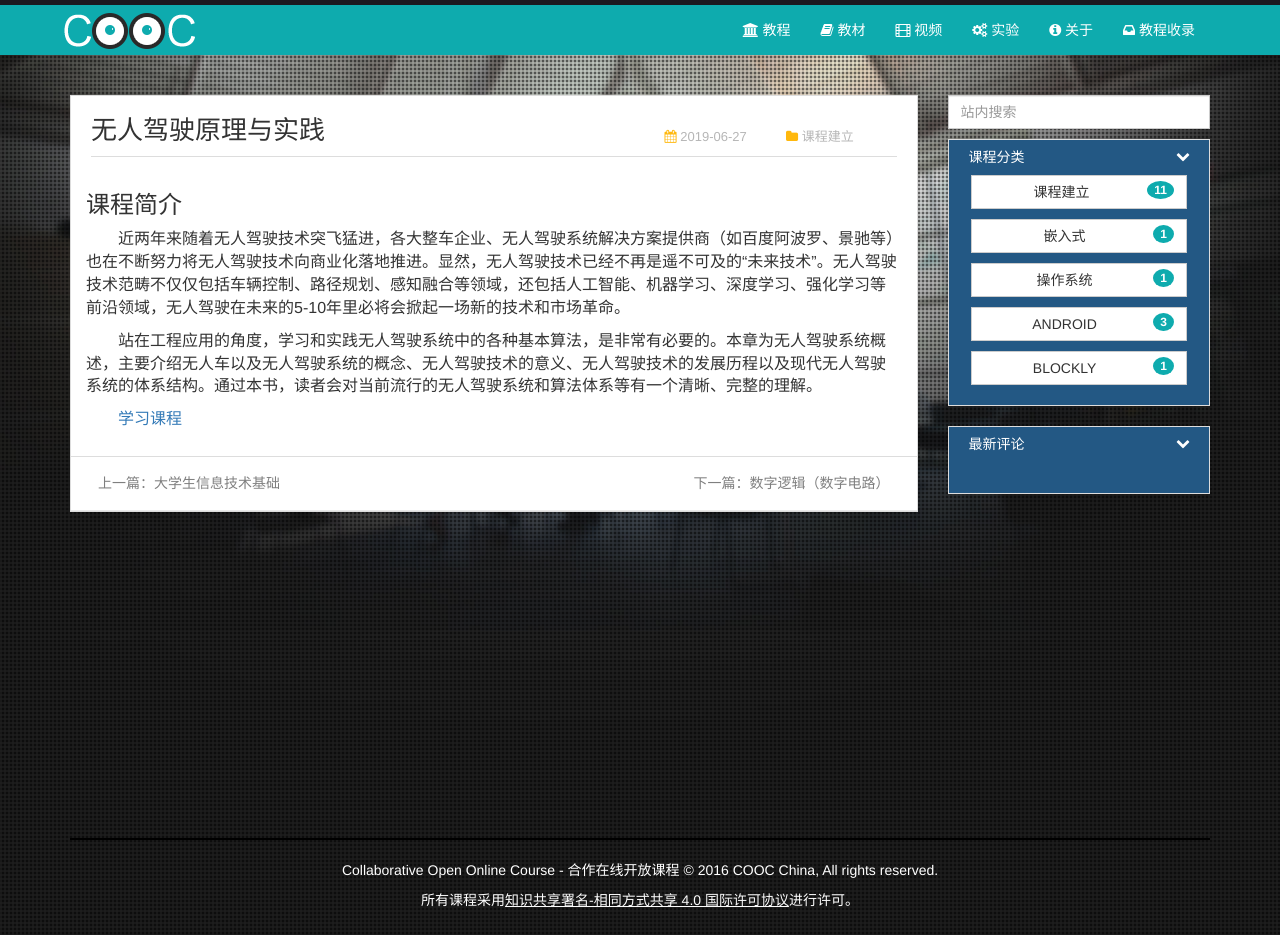
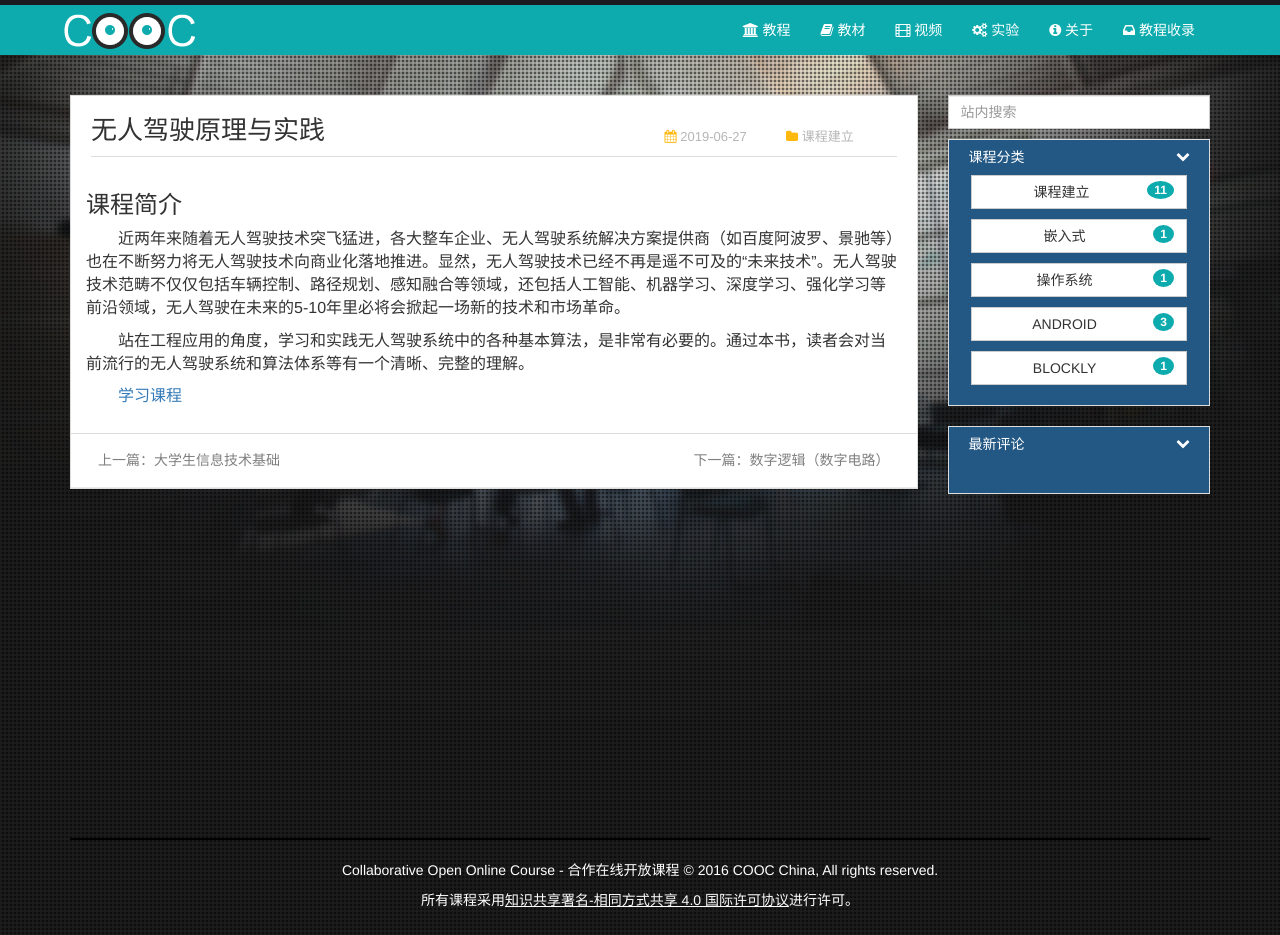
Before and after one commit to COOC-China/cooc-china.github.io, a Jekyll site: the page built from _posts/2019-6-27-Self-Driving-CN.md, in a window 1280 px wide. Built offline with Jekyll 4.4.1, drawn with Linux system fonts in a browser that asks for light colours; comment, search, counter and statistics services are not loaded.

Commit message:
Update 2019-6-27-Self-Driving-CN.md

```diff
--- a/_posts/2019-6-27-Self-Driving-CN.md
+++ b/_posts/2019-6-27-Self-Driving-CN.md
@@ -7,6 +7,6 @@ categories: '课程建立'
 ### 课程简介
 近两年来随着无人驾驶技术突飞猛进，各大整车企业、无人驾驶系统解决方案提供商（如百度阿波罗、景驰等）也在不断努力将无人驾驶技术向商业化落地推进。显然，无人驾驶技术已经不再是遥不可及的“未来技术”。无人驾驶技术范畴不仅仅包括车辆控制、路径规划、感知融合等领域，还包括人工智能、机器学习、深度学习、强化学习等前沿领域，无人驾驶在未来的5-10年里必将会掀起一场新的技术和市场革命。
 
-站在工程应用的角度，学习和实践无人驾驶系统中的各种基本算法，是非常有必要的。本章为无人驾驶系统概述，主要介绍无人车以及无人驾驶系统的概念、无人驾驶技术的意义、无人驾驶技术的发展历程以及现代无人驾驶系统的体系结构。通过本书，读者会对当前流行的无人驾驶系统和算法体系等有一个清晰、完整的理解。
+站在工程应用的角度，学习和实践无人驾驶系统中的各种基本算法，是非常有必要的。通过本书，读者会对当前流行的无人驾驶系统和算法体系等有一个清晰、完整的理解。
 
 [学习课程](https://rocape.gitbook.io/selfdrivingcn/)
```
